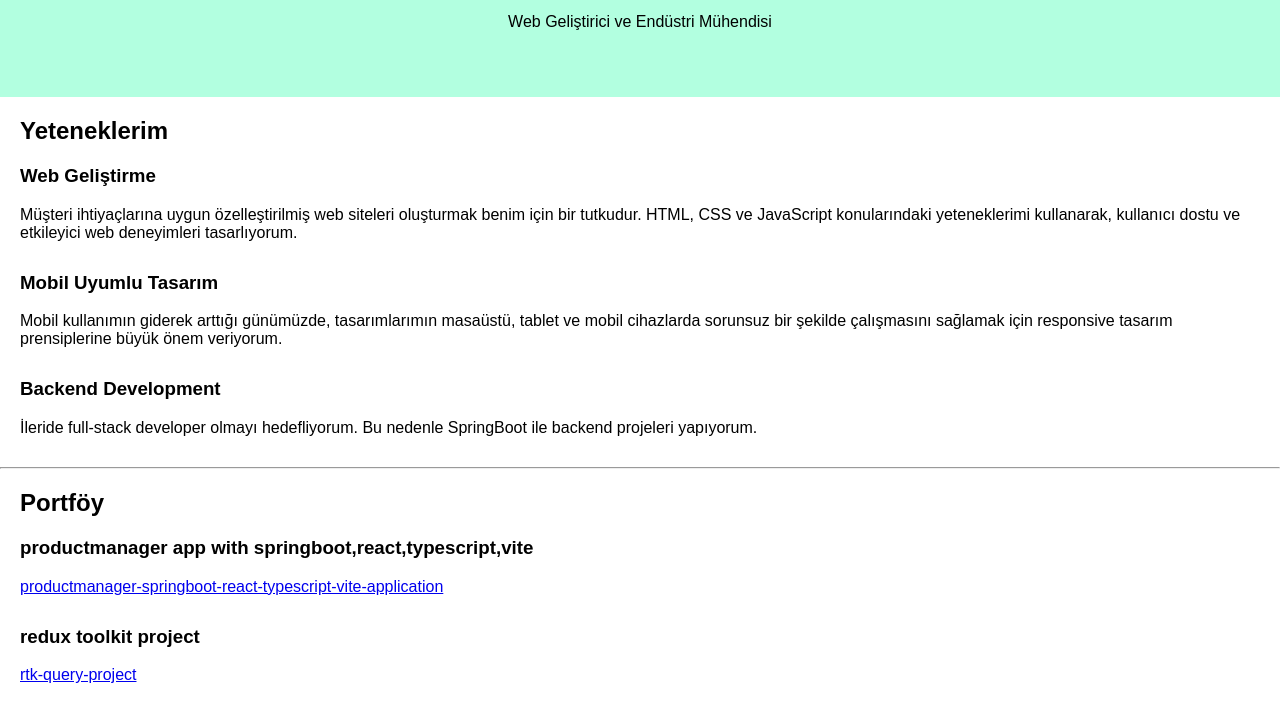
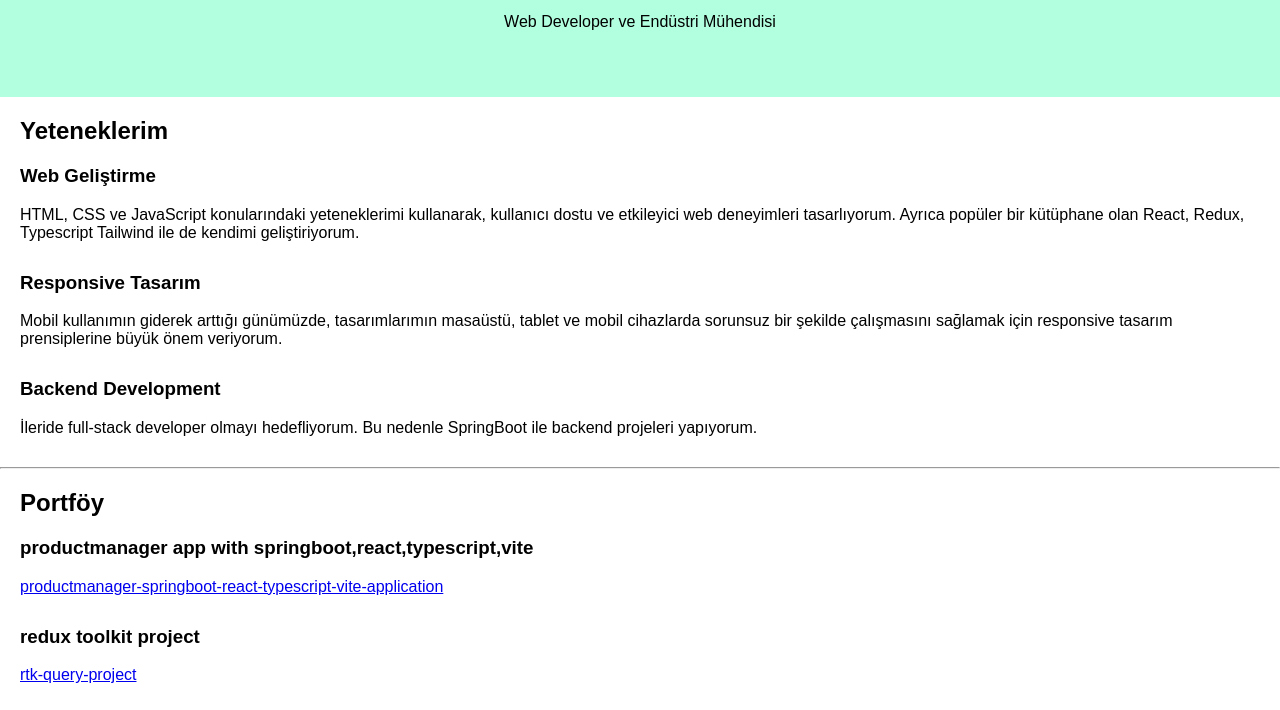
Before and after one commit to irem-koc/ytu_frontend, a plain HTML site: page 4-responsive_landing_page/index.html in a window 1280 px wide. Shown: the part 90-800 px from the top of the page. Drawn offline with Linux system fonts and the light colour scheme.

Commit message:
feat: edit some text

```diff
--- a/4-responsive_landing_page/index.html
+++ b/4-responsive_landing_page/index.html
@@ -9,7 +9,7 @@
   <body>
     <header>
       <h1>İrem Koç</h1>
-      <p>Web Geliştirici ve Endüstri Mühendisi</p>
+      <p>Web Developer ve Endüstri Mühendisi</p>
     </header>
 
     <section class="skills">
@@ -17,15 +17,15 @@
       <div class="skill">
         <h3>Web Geliştirme</h3>
         <p>
-          Müşteri ihtiyaçlarına uygun özelleştirilmiş web siteleri oluşturmak
-          benim için bir tutkudur. HTML, CSS ve JavaScript konularındaki
-          yeteneklerimi kullanarak, kullanıcı dostu ve etkileyici web
-          deneyimleri tasarlıyorum.
+          HTML, CSS ve JavaScript konularındaki yeteneklerimi kullanarak,
+          kullanıcı dostu ve etkileyici web deneyimleri tasarlıyorum. Ayrıca
+          popüler bir kütüphane olan React, Redux, Typescript Tailwind ile de
+          kendimi geliştiriyorum.
         </p>
       </div>
 
       <div class="skill">
-        <h3>Mobil Uyumlu Tasarım</h3>
+        <h3>Responsive Tasarım</h3>
         <p>
           Mobil kullanımın giderek arttığı günümüzde, tasarımlarımın masaüstü,
           tablet ve mobil cihazlarda sorunsuz bir şekilde çalışmasını sağlamak
```
